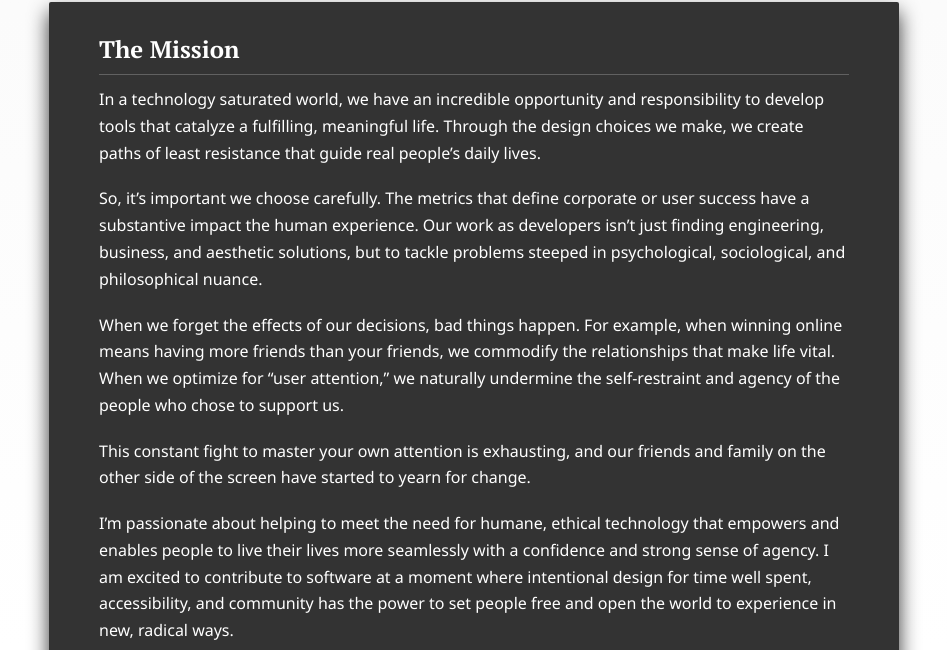
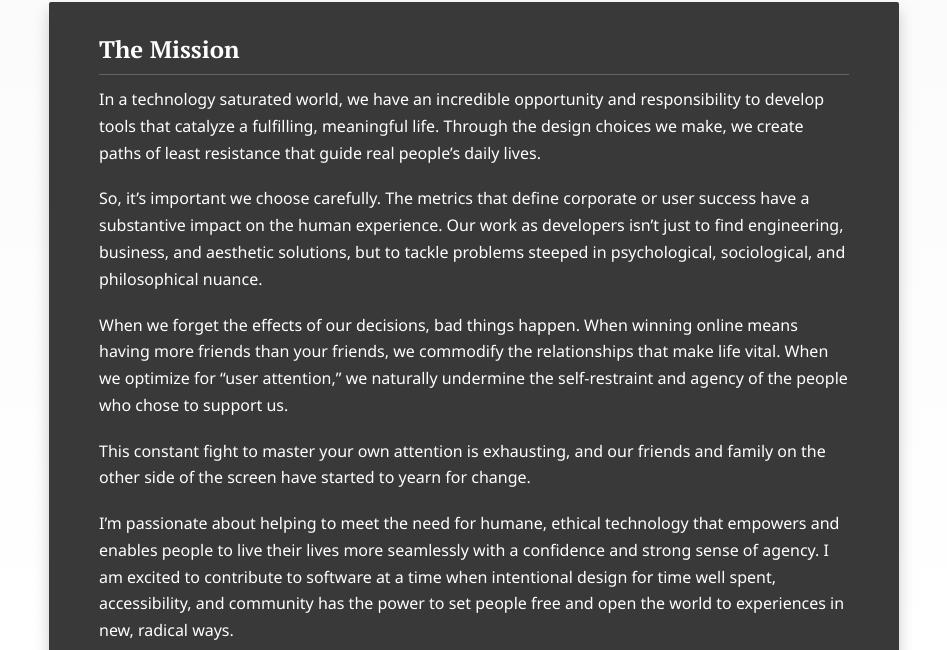
Before and after one commit to lukemeierj/lukemeierj.github.io, a plain HTML site: page index.html in a window 1280 px wide. Shown: the part 150-800 px from the top of the page, without its empty margins (166-1113 px from the left). Drawn offline with Linux system fonts and the light colour scheme.

Commit message:
Update some spelling/styling

```diff
--- a/index.html
+++ b/index.html
@@ -32,13 +32,13 @@
 				<h2 id="the-mission">The Mission</h2>
 				<p>In a technology saturated world, we have an incredible opportunity and responsibility to develop tools that catalyze a fulfilling, meaningful life. Through the design choices we make, we create paths of least resistance that guide real people’s daily lives.</p>
 
-				<p>So, it’s important we choose carefully. The metrics that define corporate or user success have a substantive impact the human experience. Our work as developers isn’t just finding engineering, business, and aesthetic solutions, but to tackle problems steeped in psychological, sociological, and philosophical nuance.</p>
+				<p>So, it’s important we choose carefully. The metrics that define corporate or user success have a substantive impact on the human experience. Our work as developers isn’t just to find engineering, business, and aesthetic solutions, but to tackle problems steeped in psychological, sociological, and philosophical nuance.</p>
 
-				<p>When we forget the effects of our decisions, bad things happen. For example, when winning online means having more friends than your friends, we commodify the relationships that make life vital. When we optimize for “user attention,” we naturally undermine the self-restraint and agency of the people who chose to support us.</p>
+				<p>When we forget the effects of our decisions, bad things happen. When winning online means having more friends than your friends, we commodify the relationships that make life vital. When we optimize for “user attention,” we naturally undermine the self-restraint and agency of the people who chose to support us.</p>
 
 				<p>This constant fight to master your own attention is exhausting, and our friends and family on the other side of the screen have started to yearn for change.</p>
 
-				<p>I’m passionate about helping to meet the need for humane, ethical technology that empowers and enables people to live their lives more seamlessly with a confidence and strong sense of agency. I am excited to contribute to software at a moment where intentional design for time well spent, accessibility, and community has the power to set people free and open the world to experience in new, radical ways.</p>
+				<p>I’m passionate about helping to meet the need for humane, ethical technology that empowers and enables people to live their lives more seamlessly with a confidence and strong sense of agency. I am excited to contribute to software at a time when intentional design for time well spent, accessibility, and community has the power to set people free and open the world to experiences in new, radical ways.</p>
 
 				<h2 id="experience">Experience</h3>
 
@@ -87,7 +87,7 @@
 					</div>
 				</div>
 
-				<p>See more on my <a href="./Luke-Meier-Resume-8-29-18.pdf">resume</a> or <a href="https://www.linkedin.com/in/lukemeierj/">LinkedIn</a>.</p>
+				<p>See more on my <a href="./resume.pdf">resume</a> or <a href="https://www.linkedin.com/in/lukemeierj/">LinkedIn</a>.</p>
 
 				<h2 id="projects">Projects</h3>
 
--- a/styles.css
+++ b/styles.css
@@ -365,9 +365,9 @@ i {
     margin-top: 9.5em;
     padding-top: 2em;
     padding-bottom: 4em;
-    background-color: #333;
+    background-color: #393939;
     color: white;
-    box-shadow: 0 10px 20px #333;
+    box-shadow: 0 8px 15px #ccc;
     border-radius: 2px;
     z-index: 10;
 }
```
Also changed, not shown: 1 other file.
